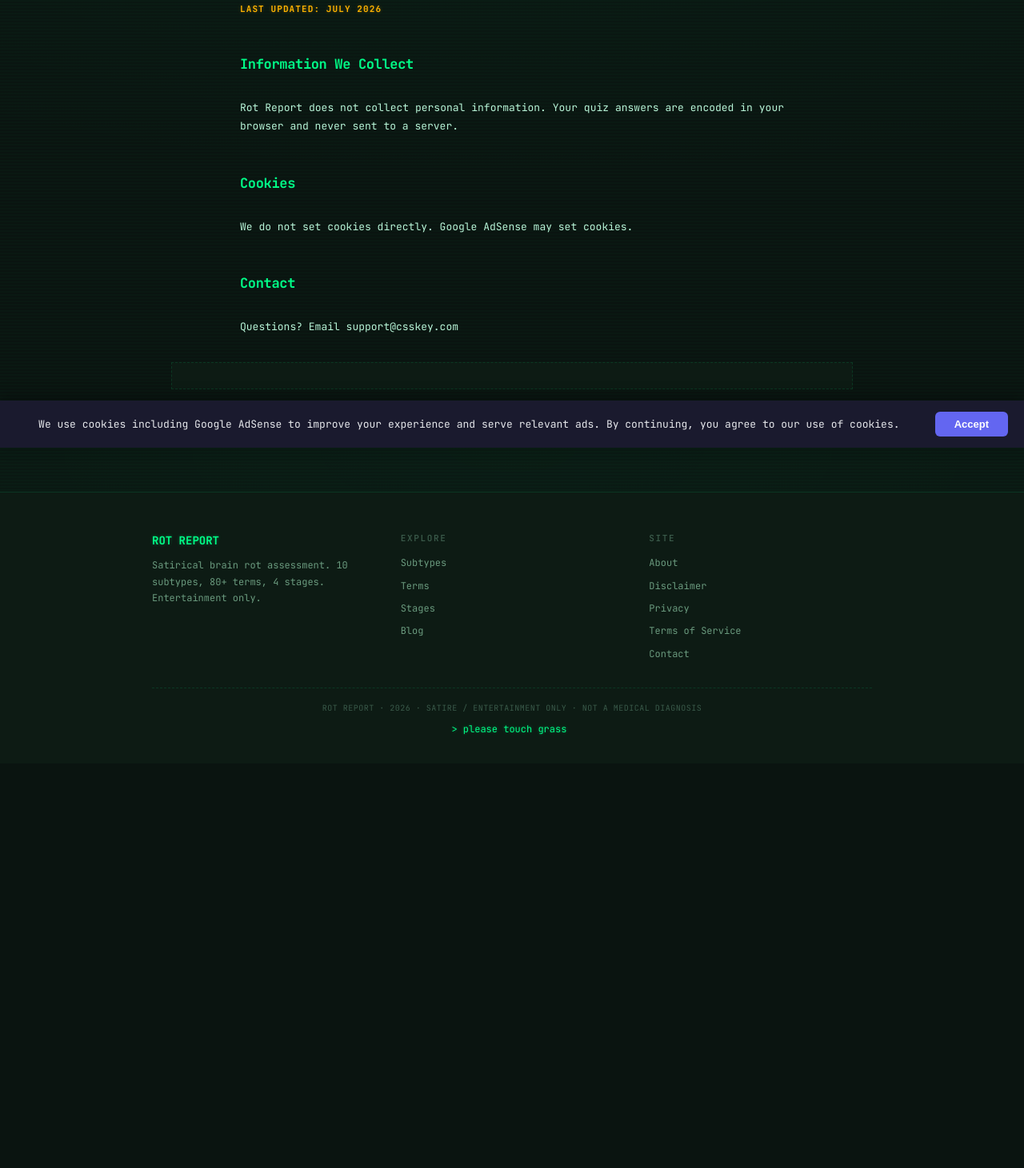
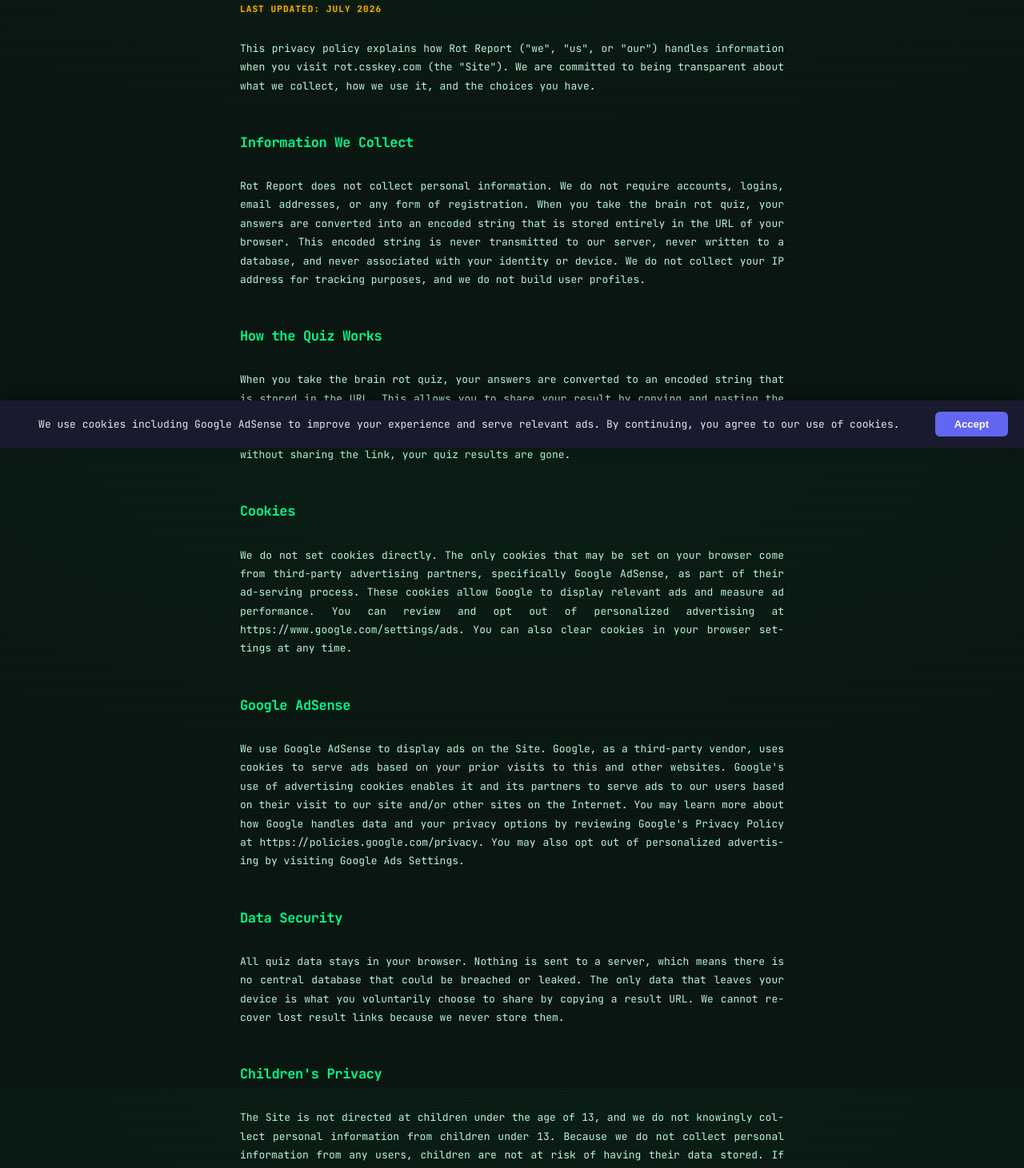
Before and after one commit to pengcc001-netizen/rot-report, a React (Vite) app: page /privacy in a window 1280 px wide. Shown: the part 240-1701 px from the top of the page at 80% size. Before the commit the page ends 1195 px from the top, so only its background shows below. Built offline with nearby package versions, Linux system fonts and the light colour scheme.

Commit message:
content: expand thin StaticPage pages (privacy/terms/contact)

```diff
--- a/src/pages/StaticPage.tsx
+++ b/src/pages/StaticPage.tsx
@@ -33,17 +33,35 @@ Email: support@csskey.com`,
 
 **Last updated: July 2026**
 
+This privacy policy explains how Rot Report ("we", "us", or "our") handles information when you visit rot.csskey.com (the "Site"). We are committed to being transparent about what we collect, how we use it, and the choices you have.
+
 ### Information We Collect
 
-Rot Report does not collect personal information. Your quiz answers are encoded in your browser and never sent to a server.
+Rot Report does not collect personal information. We do not require accounts, logins, email addresses, or any form of registration. When you take the brain rot quiz, your answers are converted into an encoded string that is stored entirely in the URL of your browser. This encoded string is never transmitted to our server, never written to a database, and never associated with your identity or device. We do not collect your IP address for tracking purposes, and we do not build user profiles.
+
+### How the Quiz Works
+
+When you take the brain rot quiz, your answers are converted to an encoded string that is stored in the URL. This allows you to share your result by copying and pasting the link, without us storing any data on a server. The encoded string is processed entirely in your browser, meaning your answers remain on your device. If you close the page without sharing the link, your quiz results are gone.
 
 ### Cookies
 
-We do not set cookies directly. Google AdSense may set cookies.
+We do not set cookies directly. The only cookies that may be set on your browser come from third-party advertising partners, specifically Google AdSense, as part of their ad-serving process. These cookies allow Google to display relevant ads and measure ad performance. You can review and opt out of personalized advertising at https://www.google.com/settings/ads. You can also clear cookies in your browser settings at any time.
+
+### Google AdSense
+
+We use Google AdSense to display ads on the Site. Google, as a third-party vendor, uses cookies to serve ads based on your prior visits to this and other websites. Google's use of advertising cookies enables it and its partners to serve ads to our users based on their visit to our site and/or other sites on the Internet. You may learn more about how Google handles data and your privacy options by reviewing Google's Privacy Policy at https://policies.google.com/privacy. You may also opt out of personalized advertising by visiting Google Ads Settings.
+
+### Data Security
+
+All quiz data stays in your browser. Nothing is sent to a server, which means there is no central database that could be breached or leaked. The only data that leaves your device is what you voluntarily choose to share by copying a result URL. We cannot recover lost result links because we never store them.
+
+### Children's Privacy
+
+The Site is not directed at children under the age of 13, and we do not knowingly collect personal information from children under 13. Because we do not collect personal information from any users, children are not at risk of having their data stored. If you believe a child has provided information through a shared result URL, please note that we have no way to access or delete that data, as it lives only in the link itself.
 
 ### Contact
 
-Questions? Email support@csskey.com`,
+If you have any questions about this Privacy Policy, please contact us at support@csskey.com. We will do our best to respond within a reasonable timeframe.`,
   },
   terms: {
     title: 'Terms of Service',
@@ -51,29 +69,57 @@ Questions? Email support@csskey.com`,
 
 **Last updated: July 2026**
 
+These Terms of Service ("Terms") govern your use of rot.csskey.com (the "Site") operated by Rot Report ("we", "us", or "our"). By accessing or using the Site, you agree to be bound by these Terms. If you do not agree to any part of these Terms, you should not access or use the Site.
+
+### Acceptance of Terms
+
+By visiting, browsing, or otherwise using the Site, you acknowledge that you have read, understood, and agree to be bound by these Terms and any future modifications. We may update these Terms from time to time without prior notice. Your continued use of the Site after any changes constitutes acceptance of the revised Terms. It is your responsibility to review these Terms periodically.
+
 ### Use of Service
 
-This site is satire and entertainment. The brain rot subtypes, ICD codes, and prescriptions are fictional.
+This site is satire and entertainment. The brain rot subtypes, ICD codes, prescriptions, and Rot Score are fictional and satirical. None of the medical-sounding terminology on this site reflects real diagnoses, conditions, or treatments. You agree to use the Site only for lawful purposes and in a manner that does not infringe the rights of, restrict, or inhibit anyone else's use of the Site.
 
 ### Intellectual Property
 
-All content is owned by us. Share links freely.
+All content on this Site, including but not limited to the brain rot subtypes, dictionary entries, blog posts, design, layout, and underlying code, is owned by us and protected by applicable intellectual property laws. You may share links to the Site freely. You may not copy, republish, reproduce, modify, distribute, or otherwise exploit the content without our prior written permission.
 
-### Disclaimer
+### Disclaimer of Warranties
 
-The site is provided "as is" without warranties.
+The Site is provided "as is" and "as available", without warranties of any kind, either express or implied, including but not limited to implied warranties of merchantability, fitness for a particular purpose, or non-infringement. We make no guarantees about the accuracy, reliability, completeness, or timeliness of the content. Your reliance on the Site is at your sole risk.
+
+### Limitation of Liability
+
+To the fullest extent permitted by applicable law, we shall not be liable for any direct, indirect, incidental, consequential, special, or exemplary damages arising out of or in connection with your use of the Site. The framework is designed for humor and satire, not for guiding real-world decisions about your health.
 
 ### Contact
 
-Questions? Email support@csskey.com`,
+If you have any questions about these Terms, please contact us at support@csskey.com.`,
   },
   contact: {
     title: 'Contact',
     content: `## Contact
 
-Email: support@csskey.com
+Found a bug, have a brainrot term suggestion, or want to share feedback about the site? Email works best. I read every message and try to respond personally when I can.
 
-Most emails get a reply within two business days.`,
+### Email
+
+support@csskey.com
+
+### Response Time
+
+Most emails get a reply within two business days. If your message is complex or requires research on my end, it may take a little longer. I appreciate your patience.
+
+### What to Include
+
+To help me respond quickly, please include the following in your email: a clear description of the issue or suggestion, the page or feature it relates to, and any screenshots or examples if relevant. The more context you provide, the faster I can help.
+
+### Bug Reports
+
+If you found a bug, please include the browser and device you are using, the URL of the page where it happened, and a description of what you expected versus what actually happened. Steps to reproduce the issue are especially helpful.
+
+### Feature Requests
+
+Have an idea for a new brainrot term, subtype, or quiz question? Send it along. I cannot promise to implement every suggestion, but I keep a running list and prioritize based on what would help the most users.`,
   },
   disclaimer: {
     title: 'Disclaimer',
@@ -94,19 +140,19 @@ Rot Report is a satire and entertainment website. Everything on this site is fic
 
 ### NOT A MEDICAL DIAGNOSIS
 
-Nothing on this site is a medical diagnosis. The subtypes are jokes about internet culture. If you are experiencing genuine cognitive difficulties, memory problems, attention issues, or any other health concerns, PLEASE CONSULT A QUALIFIED HEALTHCARE PROFESSIONAL.
+Nothing on this site is a medical diagnosis. The subtypes are jokes about internet culture. If you are experiencing genuine cognitive difficulties, memory problems, attention issues, or any other health concerns, PLEASE CONSULT A QUALIFIED HEALTHCARE PROFESSIONAL. The content here is not a substitute for professional medical evaluation or treatment.
 
 ### NO MEDICAL ADVICE
 
-The content on this site is not medical advice. The "prescriptions" are common-sense wellness tips (touch grass, reduce screen time, talk to people) wrapped in satirical medical packaging. They are not medical recommendations.
+The content on this site is not medical advice. The "prescriptions" are common-sense wellness tips (touch grass, reduce screen time, talk to people) wrapped in satirical medical packaging. They are not medical recommendations, treatment plans, or clinical guidance. Nothing here should be interpreted as a recommendation to start, stop, or change any health-related behavior.
 
 ### NO LIABILITY
 
-We are not liable for any decisions made based on the content of this site. The Rot Score is a random number assigned to satirical categories. It has no clinical significance.
+We are not liable for any decisions made based on the content of this site. The Rot Score is a satirical number assigned to fictional categories. It has no clinical significance, no diagnostic value, and no relationship to actual cognitive health. You are solely responsible for how you interpret and act on the content presented here.
 
 ### Contact
 
-Questions? Email support@csskey.com`,
+If you have questions about this disclaimer, please contact us at support@csskey.com.`,
   },
 }
 
```
